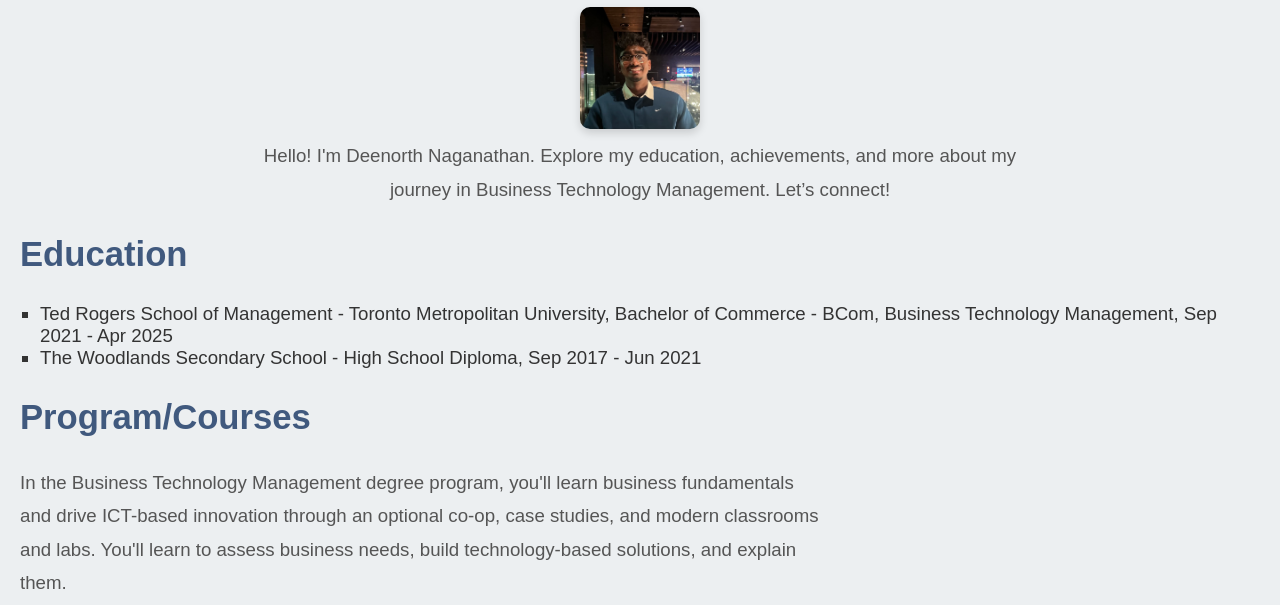
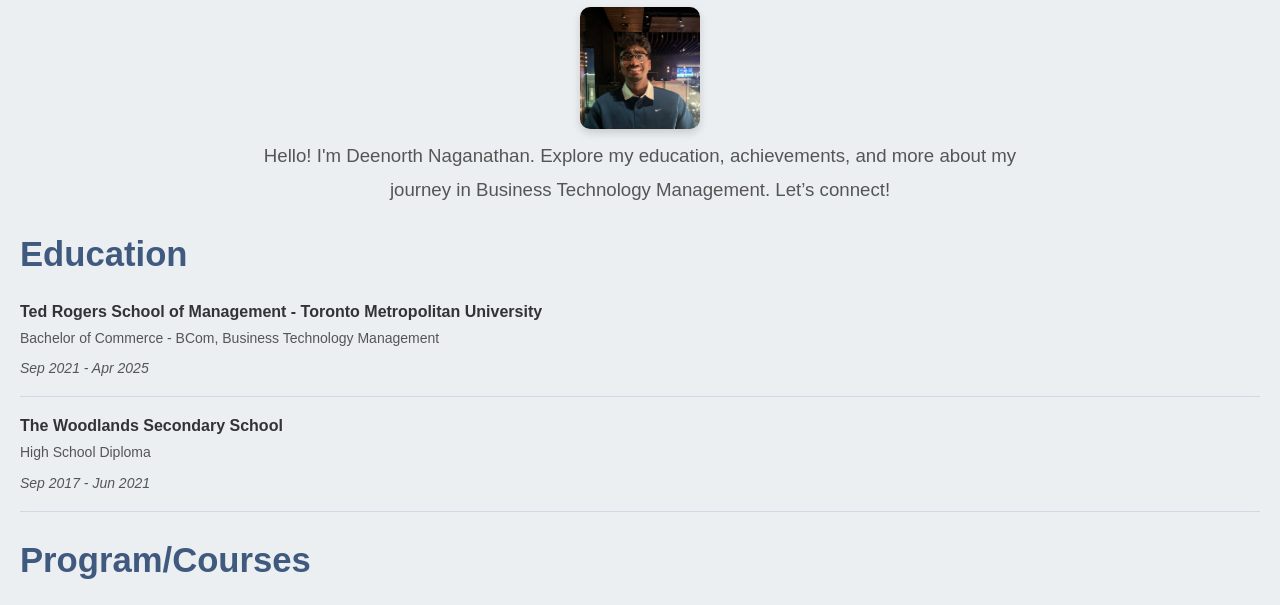
Before and after one commit to deenorthn/deenorth-n.github.io, a plain HTML site: page index.html in a window 1280 px wide. Shown: the part 154-759 px from the top of the page. Drawn offline with Linux system fonts and the light colour scheme.

Commit message:
Final Project

```diff
--- a/index.html
+++ b/index.html
@@ -40,10 +40,20 @@
 
     <!-- Education Section -->
     <h2 id="education">Education</h2>
-    <ul>
-        <li>Ted Rogers School of Management - Toronto Metropolitan University, Bachelor of Commerce - BCom, Business Technology Management, Sep 2021 - Apr 2025</li>
-        <li>The Woodlands Secondary School - High School Diploma, Sep 2017 - Jun 2021</li>
-    </ul>
+    <div class="education-entry">
+        <div class="education-details">
+            <h3>Ted Rogers School of Management - Toronto Metropolitan University</h3>
+            <p>Bachelor of Commerce - BCom, Business Technology Management</p>
+            <p class="education-dates">Sep 2021 - Apr 2025</p>
+        </div>
+    </div>
+    <div class="education-entry">
+        <div class="education-details">
+            <h3>The Woodlands Secondary School</h3>
+            <p>High School Diploma</p>
+            <p class="education-dates">Sep 2017 - Jun 2021</p>
+        </div>
+    </div>
 
     <!-- Courses Section -->
     <h2>Program/Courses</h2>
--- a/stylesheet.css
+++ b/stylesheet.css
@@ -332,3 +332,28 @@
 footer a:hover {
     color: #d1d9e6;
 }
+
+/* Education Section Styling */
+.education-entry {
+    margin-bottom: 20px;
+    border-bottom: 1px solid #d1d9e6; /* Adds a subtle divider between entries */
+    padding-bottom: 10px;
+}
+
+.education-details h3 {
+    font-size: 16px;
+    font-weight: bold;
+    color: #333;
+    margin: 0;
+}
+
+.education-details p {
+    margin: 5px 0;
+    color: #555;
+    font-size: 14px;
+}
+
+.education-dates {
+    font-style: italic; /* Emphasizes the dates */
+    color: #777; /* Subtle, lighter color for dates */
+}
```
